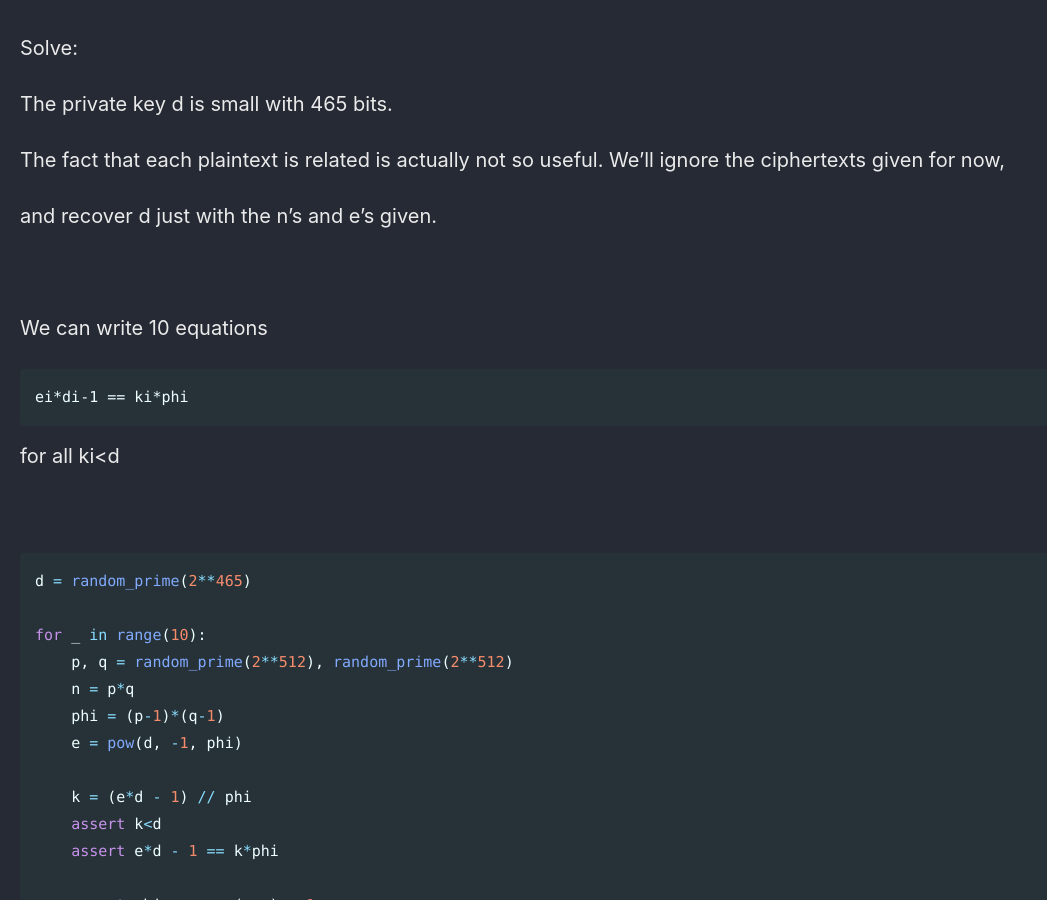
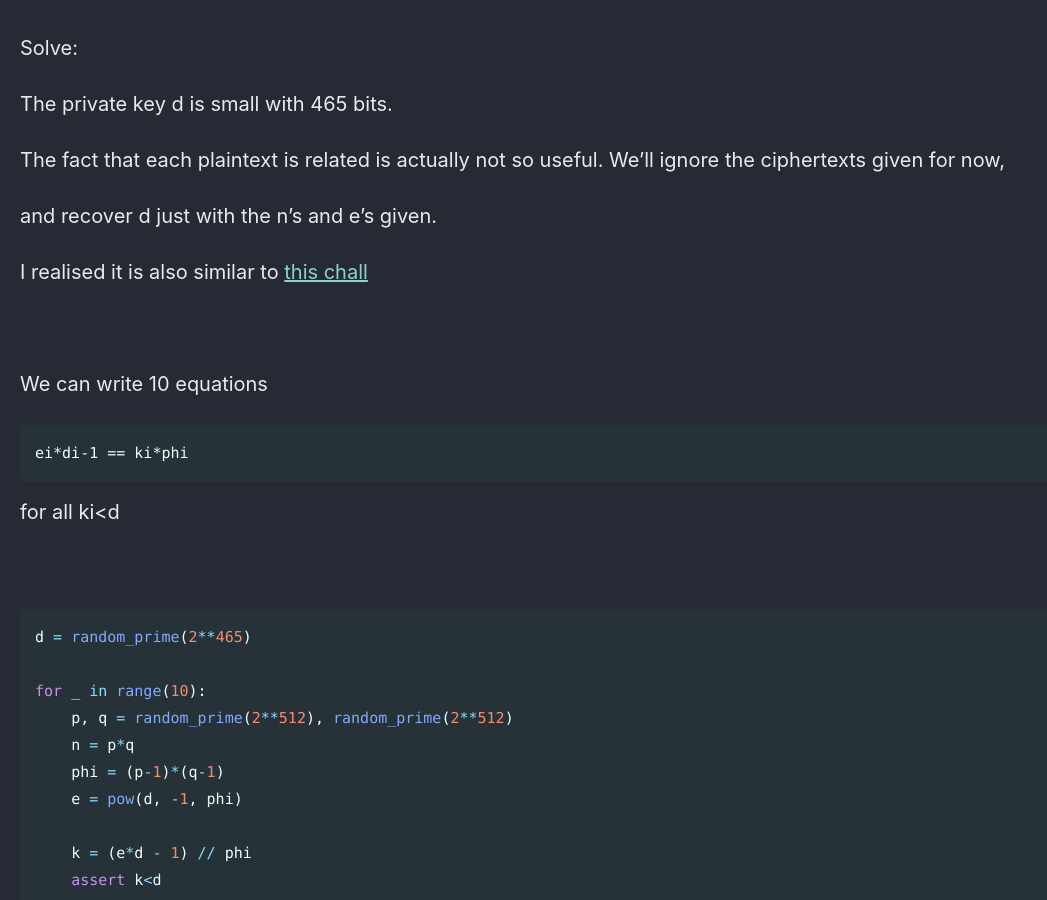
Before and after one commit to Connor-McCartney/Connor-McCartney.github.io, a Jekyll site: the page built from _pages/cryptography/other/Not-so-hard-RSA-HITCON-2019-Quals.md, in a window 1280 px wide and 900 px high, scrolled down 1487 px. Shown: the whole window, without its empty margins (0-1047 px from the left). Built offline with Jekyll 4.4.1, drawn with Linux system fonts in a browser that asks for light colours; cached includes are drawn as plain includes.

Commit message:
Update Not-so-hard-RSA-HITCON-2019-Quals.md

```diff
--- a/_pages/cryptography/other/Not-so-hard-RSA-HITCON-2019-Quals.md
+++ b/_pages/cryptography/other/Not-so-hard-RSA-HITCON-2019-Quals.md
@@ -65,6 +65,8 @@ The fact that each plaintext is related is actually not so useful. We'll ignore
 
 and recover d just with the n's and e's given.
 
+I realised it is also similar to [this chall](https://connor-mccartney.github.io/cryptography/rsa/L4ugh-0xl4ughCTF-2024)
+
 <br>
 
 We can write 10 equations
```
